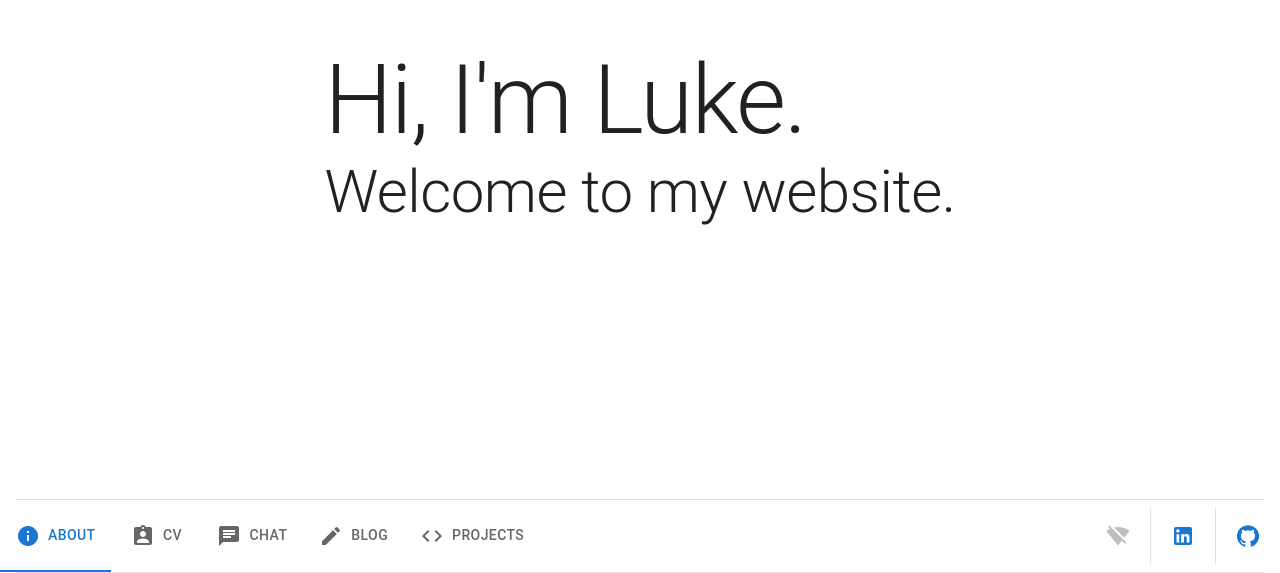
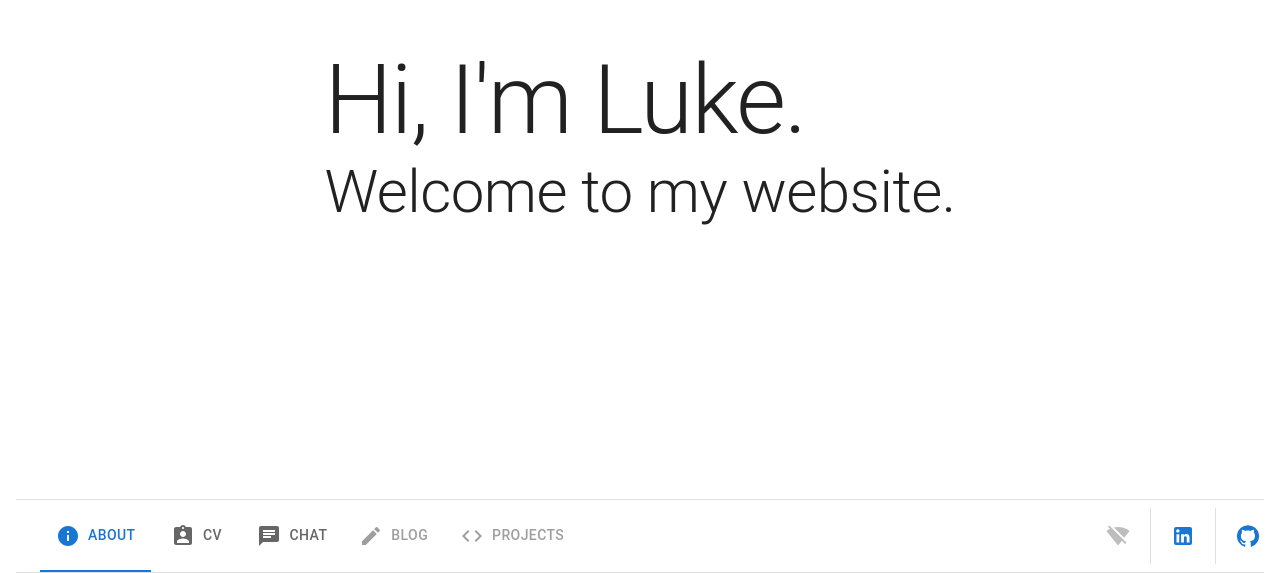
Before and after one commit to Lujia-Cheng/lujia-cheng.github.io, a React (Create React App) app in the folder frontend/: page / in a window 1280 px wide. Shown: the part 227-800 px from the top of the page. Built offline with nearby package versions, Linux system fonts and the light colour scheme; no server answers.

Commit message:
Update NavBar.js

```diff
--- a/frontend/src/components/NavBar.js
+++ b/frontend/src/components/NavBar.js
@@ -23,13 +23,15 @@ export default function NavBar({ value, onChange }) {
         value={value}
         onChange={onChange}
         variant="scrollable"
+        scrollButtons
+  allowScrollButtonsMobile
       >
         {/* todo change to dropdown if screen size small see https://mui.com/material-ui/customization/breakpoints/ */}
         <Tab label="About" icon={<InfoIcon />} iconPosition="start" />
         <Tab label="CV" icon={<AssignmentIndIcon />} iconPosition="start" />
         <Tab label="Chat" icon={<ChatIcon />} iconPosition="start" />
-        <Tab label="Blog" icon={<CreateIcon />} iconPosition="start" />
-        <Tab label="Projects" icon={<CodeIcon />} iconPosition="start" />
+        <Tab label="Blog" disabled icon={<CreateIcon />} iconPosition="start" />
+        <Tab label="Projects" disabled icon={<CodeIcon />} iconPosition="start" />
       </Tabs>
 
       <div className="external-links-container">
```
